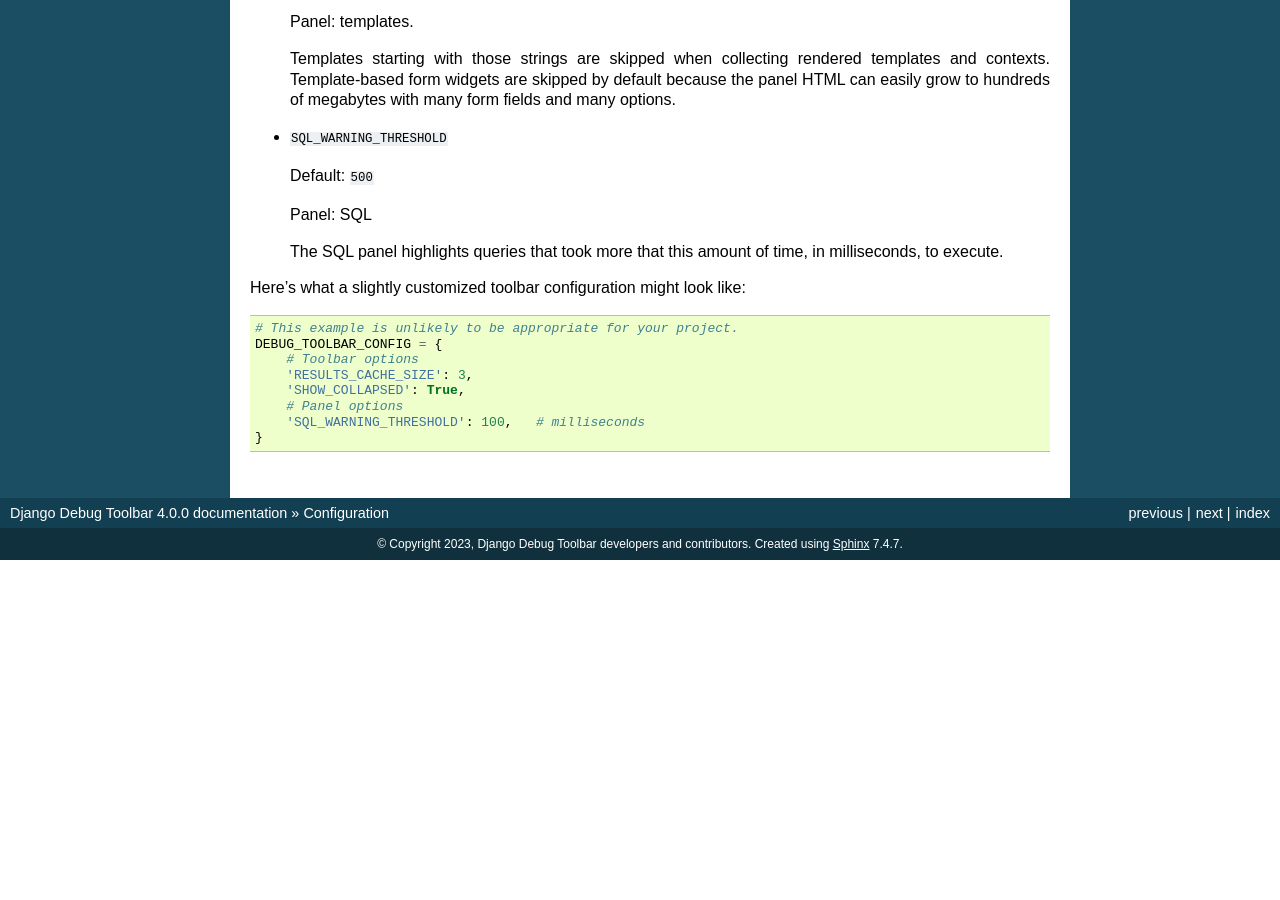
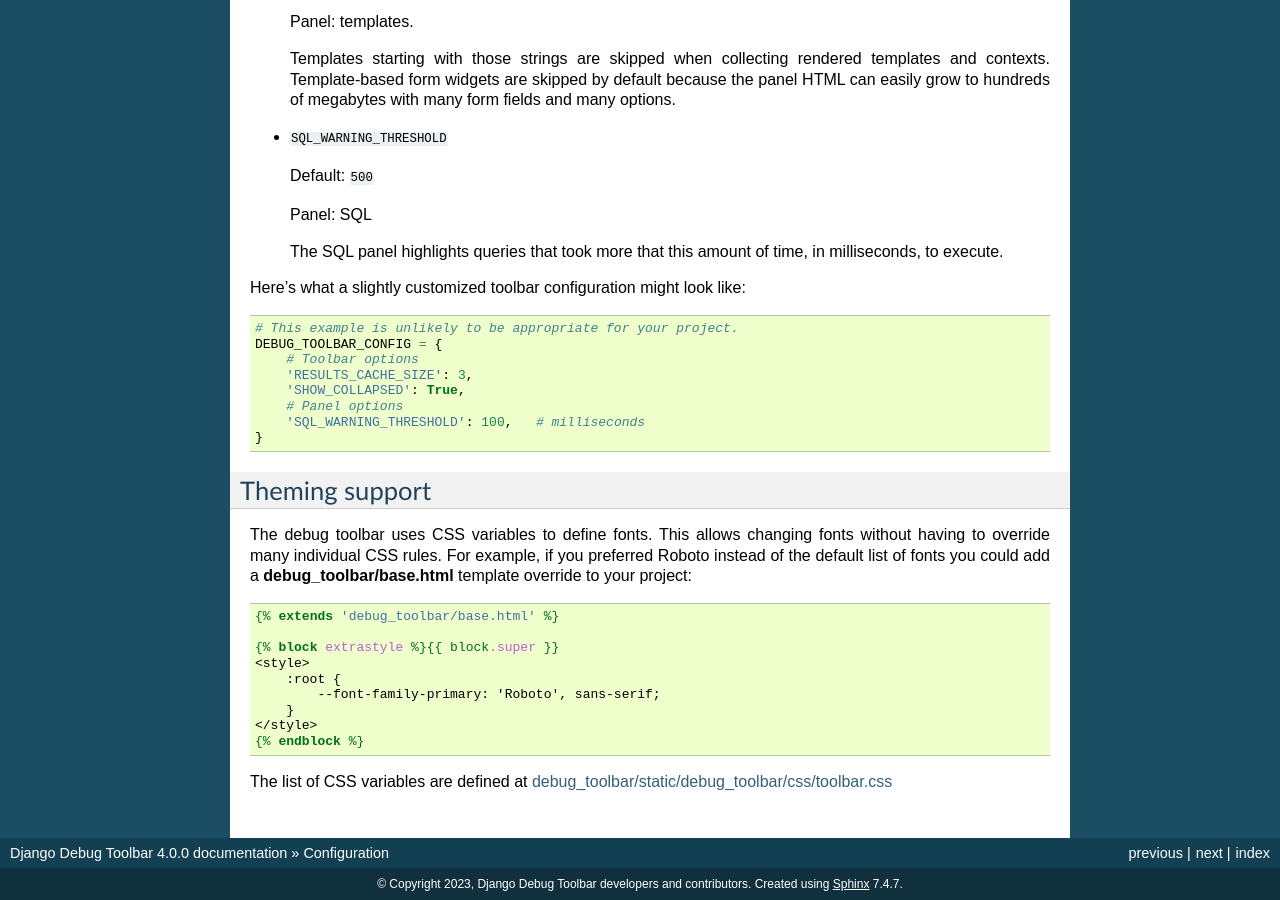
Before and after one commit to jazzband/django-debug-toolbar, a Sphinx documentation site: the page built from docs/configuration.rst, in a window 1280 px wide and 900 px high, scrolled down 5177 px. Built offline with Sphinx 7.4.7, drawn with Linux system fonts in a browser that asks for light colours; before the commit the page ends 5737 px from its top, so only the background shows below that.

Commit message:
Add documentation

```diff
--- a/docs/configuration.rst
+++ b/docs/configuration.rst
@@ -338,3 +338,26 @@
         # Panel options
         'SQL_WARNING_THRESHOLD': 100,   # milliseconds
     }
+
+Theming support
+---------------
+The debug toolbar uses CSS variables to define fonts. This allows changing
+fonts without having to override many individual CSS rules. For example, if
+you preferred Roboto instead of the default list of fonts you could add a
+**debug_toolbar/base.html** template override to your project:
+
+.. code-block:: django
+
+    {% extends 'debug_toolbar/base.html' %}
+
+    {% block extrastyle %}{{ block.super }}
+    <style>
+        :root {
+            --font-family-primary: 'Roboto', sans-serif;
+        }
+    </style>
+    {% endblock %}
+
+The list of CSS variables are defined at
+`debug_toolbar/static/debug_toolbar/css/toolbar.css
+<https://github.com/jazzband/django-debug-toolbar/blob/main/debug_toolbar/static/debug_toolbar/css/toolbar.css>`_
```
